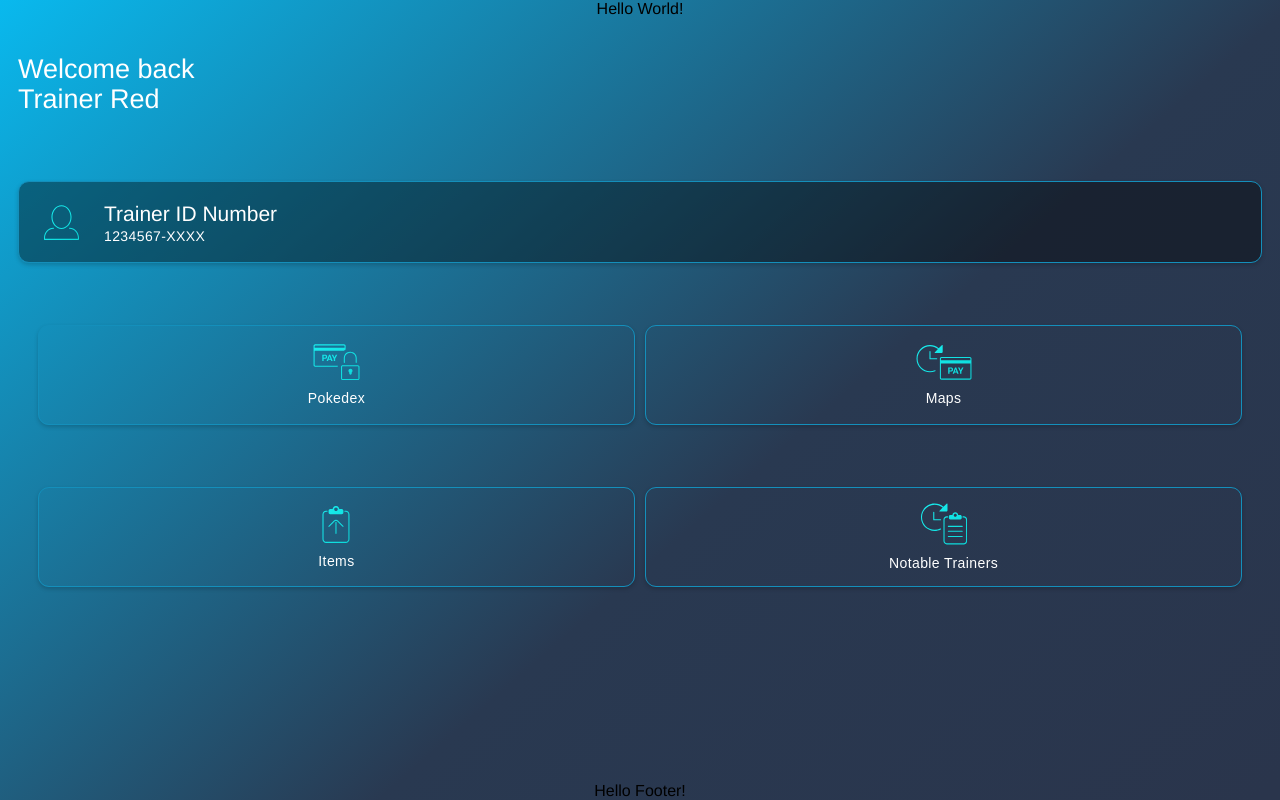
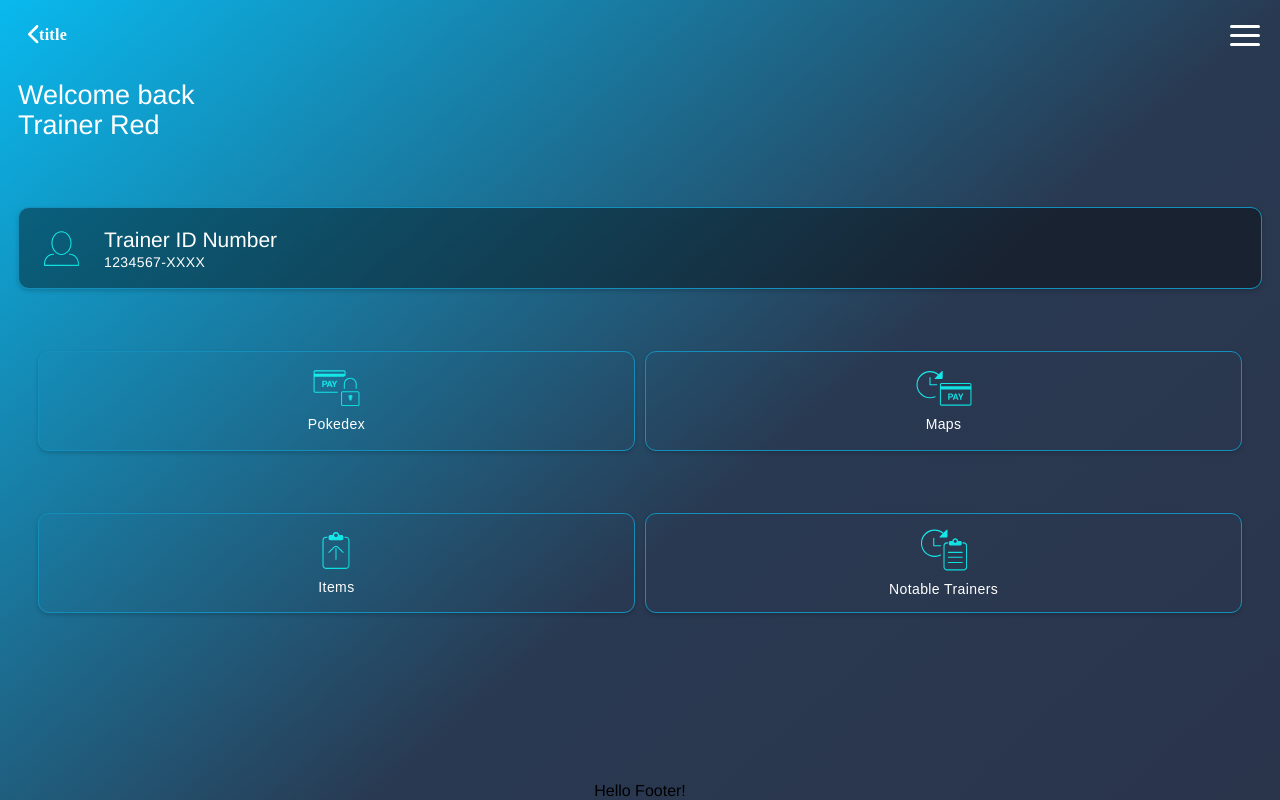
Before and after one commit to jmcreasman/Pokedex, a Vue app in the folder pokedex/: page /#/ in a window 1280 px wide. Built offline with nearby package versions, Linux system fonts and the light colour scheme.

Commit message:
working on header functionality and animation

```diff
--- a/pokedex/src/components/HeaderNav.vue
+++ b/pokedex/src/components/HeaderNav.vue
@@ -1,6 +1,36 @@
 <template>
   <div>
-    Hello World!
+    <div class="header-top" ref="scrollDiv">
+      <a class="back-arrow"><img src="../assets/back_arrow.svg"/></a>
+      <h4>title</h4>
+      <div class="header">
+        <div id="nav-icon" @click=" collapsed = !collapsed, navIconClicked = true" v-bind:class="{'nav-icon-transition' : !collapsed }">
+          <span></span>
+          <span></span>
+          <span></span>
+        </div>
+      </div>
+    </div>
+    <div class="nav-flyout" v-bind:class="{'nav-flyout-off-screen' : collapsed }">
+      <div class="nav-flyout-circle" v-bind:class="{'nav-flyout-grow' : !collapsed }"></div>
+      <div>
+        <div class="nav-flyout-links-primary">
+          <a class="nav-flyout-menu-item-1" v-bind:class="{'fade-in' : !collapsed, 'fade-out' : collapsed && navIconClicked }">Message Center</a>
+          <a class="nav-flyout-menu-item-2" v-bind:class="{'fade-in' : !collapsed, 'fade-out' : collapsed && navIconClicked }">My Policy</a>
+          <a class="nav-flyout-menu-item-3" v-bind:class="{'fade-in' : !collapsed, 'fade-out' : collapsed && navIconClicked }">Make A Payment</a>
+          <a class="nav-flyout-menu-item-4" v-bind:class="{'fade-in' : !collapsed, 'fade-out' : collapsed && navIconClicked }">Payment History</a>
+          <a class="nav-flyout-menu-item-5" v-bind:class="{'fade-in' : !collapsed, 'fade-out' : collapsed && navIconClicked }">File A Claim</a>
+          <a class="nav-flyout-menu-item-6" v-bind:class="{'fade-in' : !collapsed, 'fade-out' : collapsed && navIconClicked }">Claims</a>
+        </div>
+        <div class="nav-flyout-menu-break" v-bind:class="{'fade-in' : !collapsed, 'fade-out' : collapsed && navIconClicked }"></div>
+        <div class="nav-flyout-links-secondary">
+          <a class="nav-flyout-menu-item-7" v-bind:class="{'fade-in' : !collapsed, 'fade-out' : collapsed && navIconClicked }">FAQ</a>
+          <a class="nav-flyout-menu-item-8" v-bind:class="{'fade-in' : !collapsed, 'fade-out' : collapsed && navIconClicked }">Settings</a>
+          <a class="nav-flyout-menu-item-9" v-bind:class="{'fade-in' : !collapsed, 'fade-out' : collapsed && navIconClicked }">Legal</a>
+          <a class="nav-flyout-menu-item-10" v-bind:class="{'fade-in' : !collapsed, 'fade-out' : collapsed && navIconClicked }">Sign Out</a>
+        </div>
+      </div>
+    </div>
   </div>
 </template>
 
@@ -12,9 +42,260 @@
   export default {
   name: 'HeaderNav',
   data () {
+    return {
+      collapsed: true,
+      navIconClicked: false,
+    }
   }
 }
 </script>
 
 <style scoped>
+  .header-top {
+    width: 100%;
+    height: 70px;
+    display: flex;
+    /* background-image: url("../assets/background_gradient.jpg"); */
+    position: relative;
+  }
+
+  .dashboard {
+    background-image: none;
+  }
+
+  .back-arrow {
+    margin-top: 25px;
+    margin-left: 28px;
+  }
+
+  .header {
+    margin-top: 25px;
+    margin-bottom: 5px;
+    margin-right: 20px;
+    position: absolute;
+    top: 0;
+    right: 0;
+  }
+
+  h4 {
+    font-family: Roboto-Medium;
+    font-size: 16px;
+    color: #FFFFFF;
+    letter-spacing: 0.3px;
+    padding-top: 5px;
+    margin-right: 50px;
+    width: 100%;
+  }
+
+  .invisible-scrollbar::-webkit-scrollbar {
+    display: none;
+  }
+
+  .nav-flyout {
+    z-index: 2;
+    top: 7vh;
+    position: fixed;
+    width: 100%;
+  }
+
+  .nav-flyout-links-primary {
+    font-size: 27px;
+    line-height: 47px;
+  }
+
+  .nav-flyout-links-secondary {
+    font-size: 20px;
+    line-height: 34px;
+  }
+
+  .nav-flyout a {
+    color: #FFFFFF;
+    display: block;
+    font-family: 'Roboto-Light';
+    font-weight: 100;
+    letter-spacing: 0;
+    text-decoration: none;
+    opacity: 0;
+    position: relative;
+    text-align: center;
+  }
+
+  .nav-flyout-menu-break {
+    border-top: 1px solid #10A2C2;
+    margin: 25px 0px;
+    opacity: 0;
+    position: relative;
+  }
+
+  @keyframes top-slide-in {
+    from { top: -60px; opacity: 0; }
+    to   { top: 0px; opacity: 1; }
+  }
+
+  @-webkit-keyframes top-slide-in {
+    from { top: -60px; opacity: 0; }
+    to   { top: 0px; opacity: 1; }
+  }
+
+  @keyframes top-slide-out {
+    from { top: 0px; opacity: 1; }
+    to   { top: -60px; opacity: 0; }
+  }
+
+  @-webkit-keyframes top-slide-out {
+    from { top: 0px; opacity: 1; }
+    to   { top: -60px; opacity: 0; }
+  }
+
+  @keyframes nav-fly-off-screen {
+    from { top: 0px; opacity: 1; }
+    to   { top: -600px; opacity: 0; }
+  }
+
+  @-webkit-keyframes nav-fly-off-screen {
+    from { top: 0px; opacity: 1; }
+    to   { top: -600px; opacity: 0; }
+  }
+
+  /* Nav flyout animation */
+  .nav-flyout-circle {
+    z-index: -1;
+    width: 1100px;
+    height: 1100px;
+    border-radius: 55%;
+    position: fixed;
+    background-color: #148FBB;
+    transform: scale(.25);
+    transition: transform .55s ease-out;
+    -webkit-transition: transform .55s ease-out; /* Safari */
+    top: -760px;
+    left: 80px;
+  }
+
+  .nav-flyout-menu-item-1, .nav-flyout-menu-item-2, .nav-flyout-menu-item-3, .nav-flyout-menu-item-4,
+  .nav-flyout-menu-item-5, .nav-flyout-menu-item-6, .nav-flyout-menu-item-7, .nav-flyout-menu-item-8,
+  .nav-flyout-menu-item-9, .nav-flyout-menu-item-10, .nav-flyout-menu-break {
+    pointer-events: none;
+  }
+
+  .fade-in {
+    pointer-events: auto;
+    animation: top-slide-in .3s normal forwards;
+    -webkit-animation: top-slide-in .3s normal forwards;
+  }
+
+  .fade-out {
+    pointer-events: none;
+    animation: top-slide-out .2s forwards;
+    -webkit-animation: top-slide-out .2s forwards;
+  }
+
+  .nav-flyout-menu-item-1.fade-in {
+      animation-delay: .20s;
+  }
+  .nav-flyout-menu-item-2.fade-in {
+      animation-delay: .25s;
+  }
+  .nav-flyout-menu-item-3.fade-in {
+      animation-delay: .30s;
+  }
+  .nav-flyout-menu-item-4.fade-in {
+      animation-delay: .35s;
+  }
+  .nav-flyout-menu-item-5.fade-in {
+      animation-delay: .40s;
+  }
+  .nav-flyout-menu-item-6.fade-in {
+      animation-delay: .45s;
+  }
+  .nav-flyout-menu-item-7.fade-in {
+      animation-delay: .50s;
+  }
+  .nav-flyout-menu-item-8.fade-in {
+      animation-delay: .55s;
+  }
+  .nav-flyout-menu-item-9.fade-in {
+      animation-delay: .60s;
+  }
+  .nav-flyout-menu-item-10.fade-in {
+      animation-delay: .65s;
+  }
+  .nav-flyout-menu-break.fade-in {
+      animation-delay: .45s;
+  }
+
+  .nav-flyout-off-screen {
+    animation: nav-fly-off-screen .3s normal forwards;
+    -webkit-animation: nav-fly-off-screen .3s normal forwards;
+    animation-delay: .3s;
+  }
+
+  .nav-flyout-grow {
+    transform: scale(1) translate(-90vw, 65vh);
+  }
+
+  /* Menu hamburger icon animation */
+  #nav-icon {
+    z-index: 3;
+    width: 30px;
+    height: 45px;
+    position: relative;
+    -webkit-transform: rotate(0deg);
+    -moz-transform: rotate(0deg);
+    -o-transform: rotate(0deg);
+    transform: rotate(0deg);
+    -webkit-transition: .5s ease-in-out;
+    -moz-transition: .5s ease-in-out;
+    -o-transition: .5s ease-in-out;
+    transition: .5s ease-in-out;
+  }
+
+  #nav-icon span {
+    display: block;
+    position: absolute;
+    height: 3px;
+    width: 100%;
+    background: #FFFFFF;
+    border-radius: 9px;
+    opacity: 1;
+    left: 0;
+    -webkit-transform: rotate(0deg);
+    -moz-transform: rotate(0deg);
+    -o-transform: rotate(0deg);
+    transform: rotate(0deg);
+    -webkit-transition: .25s ease-in-out;
+    -moz-transition: .25s ease-in-out;
+    -o-transition: .25s ease-in-out;
+    transition: .25s ease-in-out;
+  }
+
+  #nav-icon span:nth-child(1) {
+    top: 0px;
+  }
+
+  #nav-icon span:nth-child(2) {
+    top: 9px;
+  }
+
+  #nav-icon span:nth-child(3) {
+    top: 18px;
+  }
+
+  #nav-icon.nav-icon-transition span:nth-child(1) {
+    -webkit-transform: rotate(135deg) translate(6.4px, -6.4px);
+    -moz-transform: rotate(135deg) translate(6.4px, -6.4px);
+    -o-transform: rotate(135deg) translate(6.4px, -6.4px);
+    transform: rotate(135deg) translate(6.4px, -6.4px);
+  }
+
+  #nav-icon.nav-icon-transition span:nth-child(2) {
+    opacity: 0;
+  }
+
+  #nav-icon.nav-icon-transition span:nth-child(3) {
+    -webkit-transform: rotate(-135deg) translate(6.4px, 6.4px);
+    -moz-transform: rotate(-135deg) translate(6.4px, 6.4px);
+    -o-transform: rotate(-135deg) translate(6.4px, 6.4px);
+    transform: rotate(-135deg) translate(6.4px, 6.4px);
+  }
 </style>
```
Also changed, not shown: pokedex/src/assets/back_arrow.svg (added).
